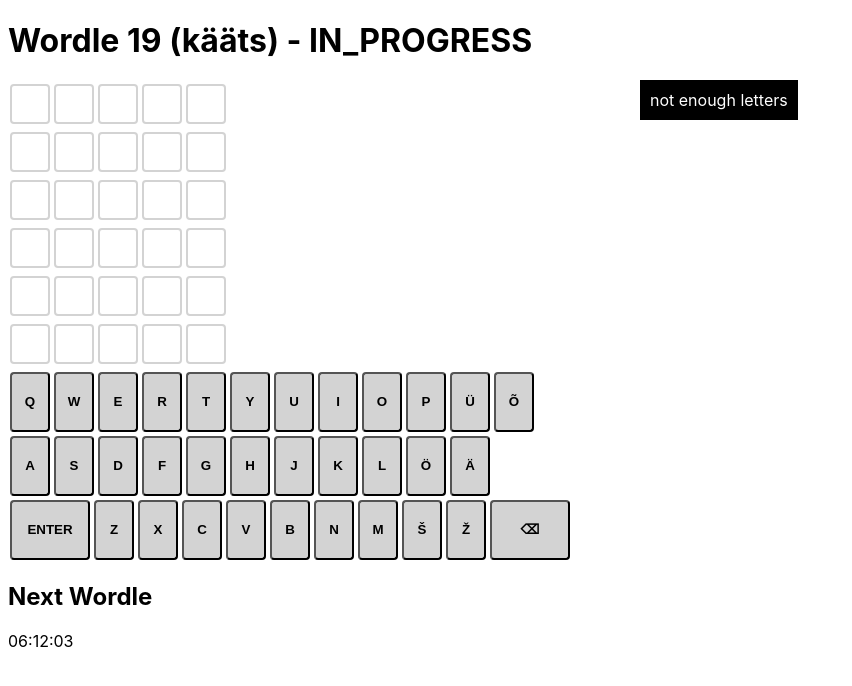
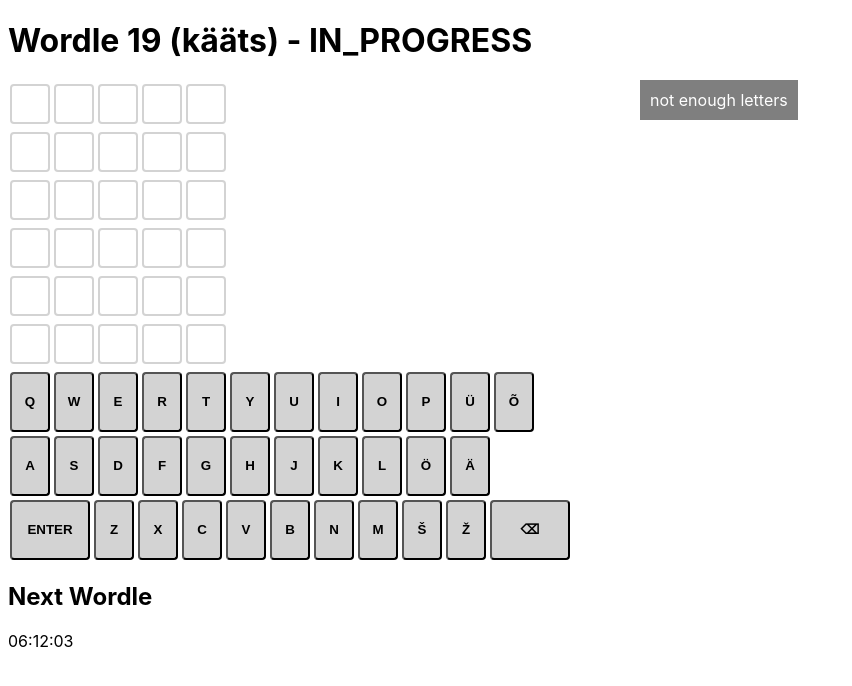
Before and after one commit to siimpragi/wordle-in-estonian, a Next.js app: page / in a window 1280 px wide. Both pictures are taken after a click on the button "ENTER". Shown: the top 686 px of the page, without its empty margins (0-852 px from the left). Built offline with nearby package versions, Linux system fonts and the light colour scheme.

Commit message:
Change toast style

```diff
--- a/components/Toast.js
+++ b/components/Toast.js
@@ -9,7 +9,7 @@
     zIndex: "5318008",
     padding: "10px",
     color: "white",
-    background: "black",
+    background: "rgba(0,0,0,0.5)",
   };
   return <div style={toastStyle}>{message}</div>;
 };
```
